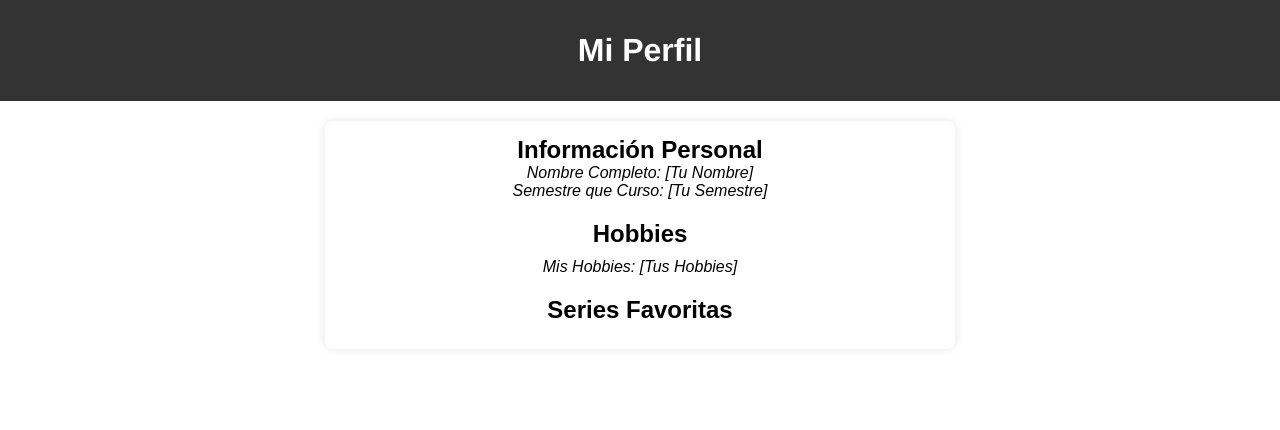
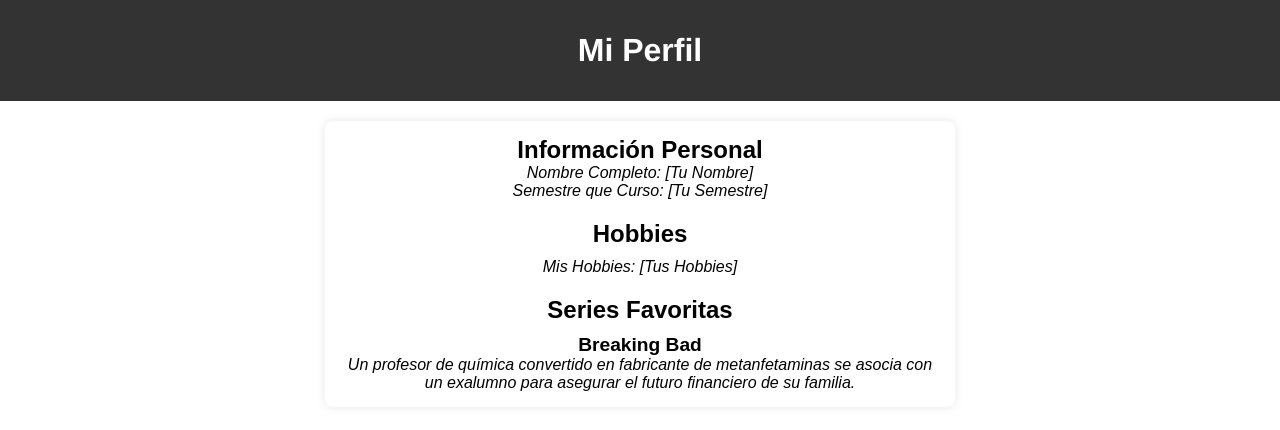
Before and after one commit to Jsanjuan23/buenas_practicas_act, a React (Create React App) app: page / in a window 1280 px wide. Shown: the top 430 px of the page. Built offline with nearby package versions, Linux system fonts and the light colour scheme.

Commit message:
descipcion de las series

```diff
--- a/src/Principal.jsx
+++ b/src/Principal.jsx
@@ -18,7 +18,13 @@ const Principal = () => {
             <p style={{ margin: '0', fontSize: '1em', fontStyle: 'italic' }}>Mis Hobbies: [Tus Hobbies]</p>
 
             <h2 style={{ margin: '20px 0 10px', fontSize: '1.5em', fontWeight: 'bold' }}>Series Favoritas</h2>
-            {/* Aquí añadirás información sobre tus series favoritas en los siguientes commits */}
+            <div>
+              <h3 style={{ margin: '0', fontSize: '1.2em', fontWeight: 'bold' }}>Breaking Bad</h3>
+              <p style={{ margin: '0', fontSize: '1em', fontStyle: 'italic' }}>
+                Un profesor de química convertido en fabricante de metanfetaminas se asocia con un exalumno para asegurar el futuro financiero de su familia.
+              </p>
+            </div>
+
           </div>
         </section>
       </div>
```
